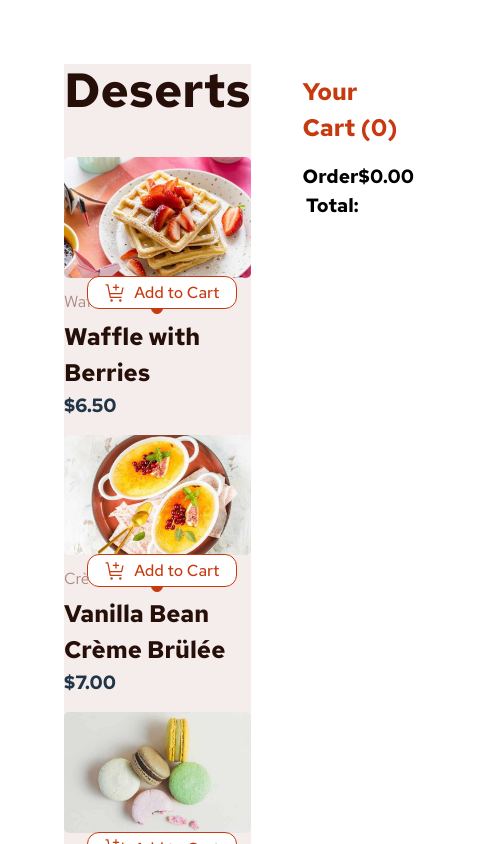
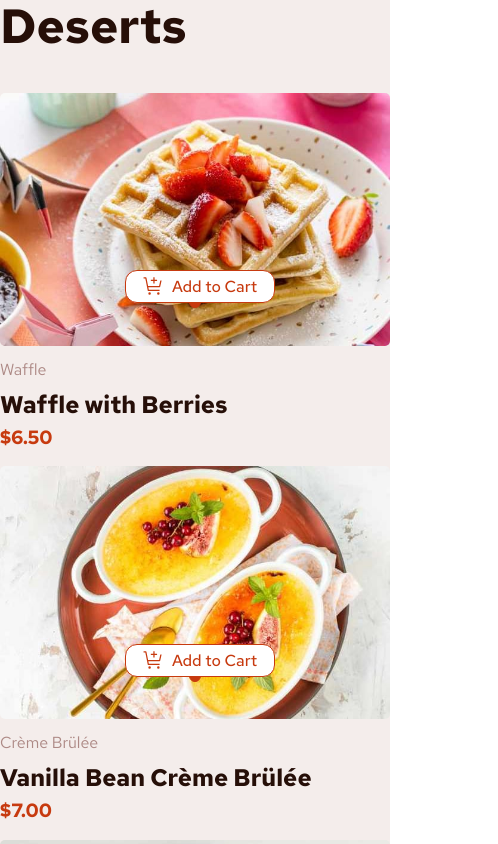
Before and after one commit to robs-am/shopping-list-with-cart, a React (Vite) app: page / in a window 390 px wide. Shown: the top 844 px of the page, 498 px wide, since content can reach past the window. Built offline with nearby package versions, Linux system fonts and the light colour scheme.

Commit message:
style: start responsiviness

```diff
--- a/src/components/CartWidget/cart-widget.module.scss
+++ b/src/components/CartWidget/cart-widget.module.scss
@@ -95,6 +95,10 @@
 
   }
 
+  .cartItemPriceUnit {
+    color: $rose-500;
+  }
+
   .cartTotal {
     margin-top: 1rem;
     font-size: 1.2rem;
--- a/src/components/Product/product.module.scss
+++ b/src/components/Product/product.module.scss
@@ -35,6 +35,7 @@
       span {
         font-size: 1.2rem;
         font-weight: $font-weight-bold;
+        color: $red;
 
       }
 
@@ -68,7 +69,7 @@
     text-align: center;
     min-width: 30px;
     display: inline-block;
-    color:#fff;
+    color:$red;
   }
 
   .decrementButton, .incrementButton {
@@ -143,7 +144,7 @@
     text-align: center;
     min-width: 30px;
     display: inline-block;
-    color: #fff;
+    color: #fff !important;
   }
 
 
--- a/src/index.scss
+++ b/src/index.scss
@@ -22,7 +22,12 @@
   margin:0;
   padding: 0;
 }
+.productPage {
+  display: flex;
+  flex-direction: column;
+}
 
+@media (min-width: 1024px) {
   .productPage {
     display: grid;
     grid-template-columns: 3fr 1fr;
@@ -30,6 +35,8 @@
     align-items: start;
     margin:4rem;
   }
+}
+
 a {
   font-weight: 500;
   color: #646cff;
```
Lines whose indentation alone changed are shown as unchanged.
